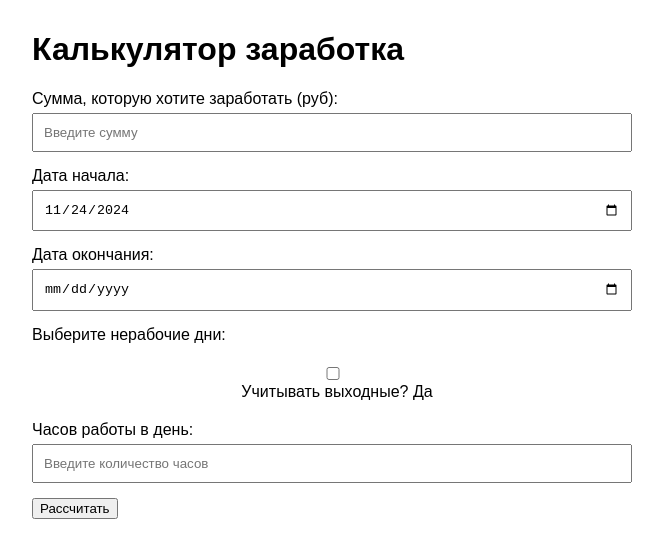
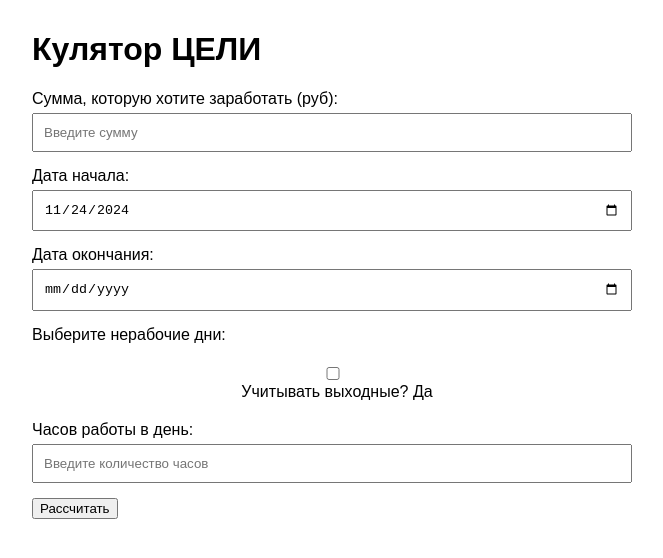
Before and after one commit to sergeyxmao/calculator, a plain HTML site: page index.html in a window 1280 px wide. Shown: the whole page, without its empty margins (308-971 px from the left). Drawn offline with Linux system fonts and the light colour scheme.

Commit message:
index.html

```diff
--- a/index.html
+++ b/index.html
@@ -3,7 +3,7 @@
 <head>
     <meta charset="UTF-8">
     <meta name="viewport" content="width=device-width, initial-scale=1.0">
-    <title>Калькулятор ЦЕЛИ </title>
+    <title>Калькулятор ЦЕЛИ</title>
     <style>
         body {
             font-family: Arial, sans-serif;
@@ -115,7 +115,7 @@
 <body>
 
 <div class="container">
-    <h1>Калькулятор заработка</h1>
+    <h1>Кулятор ЦЕЛИ</h1>
     <form id="earningsCalculator">
         <div class="form-group">
             <label for="amount">Сумма, которую хотите заработать (руб):</label>
```
